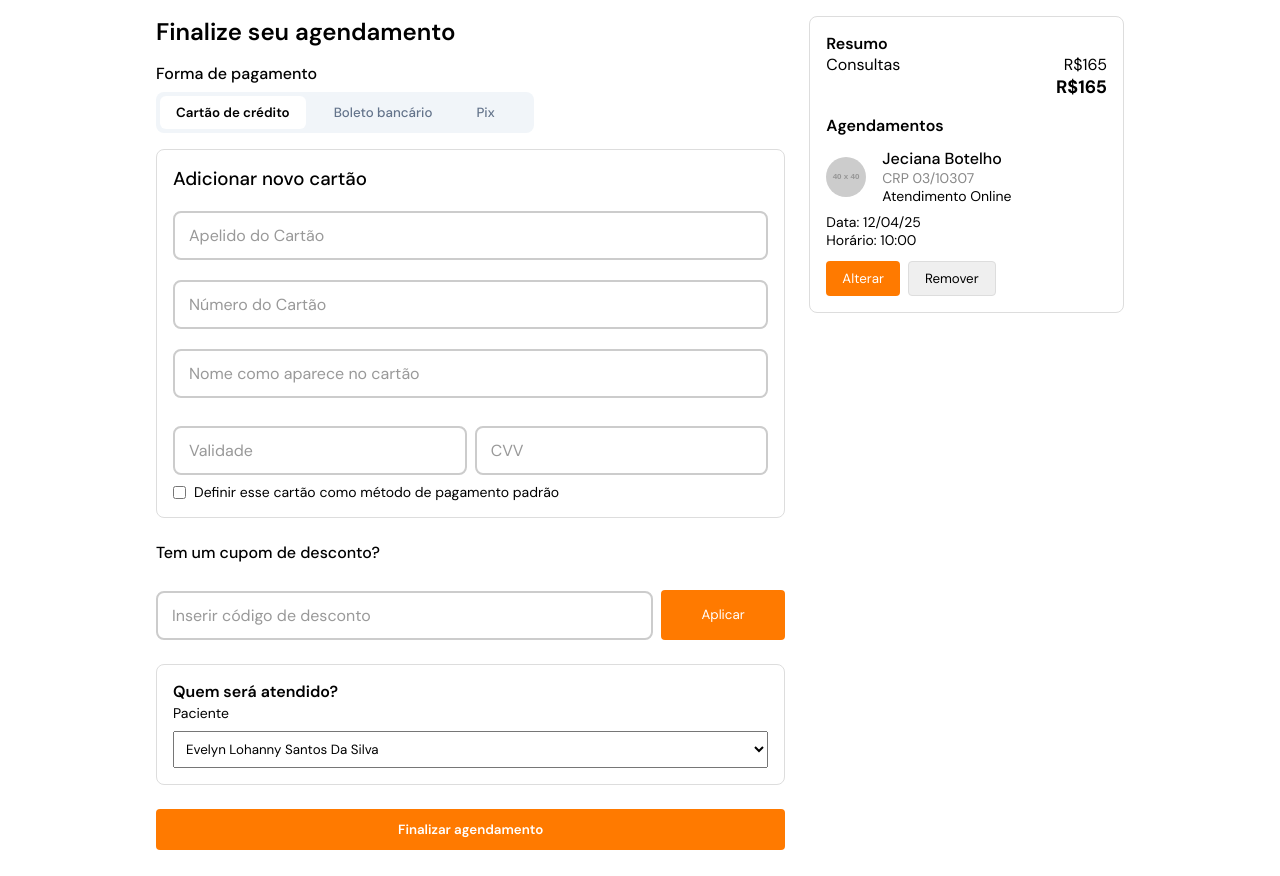
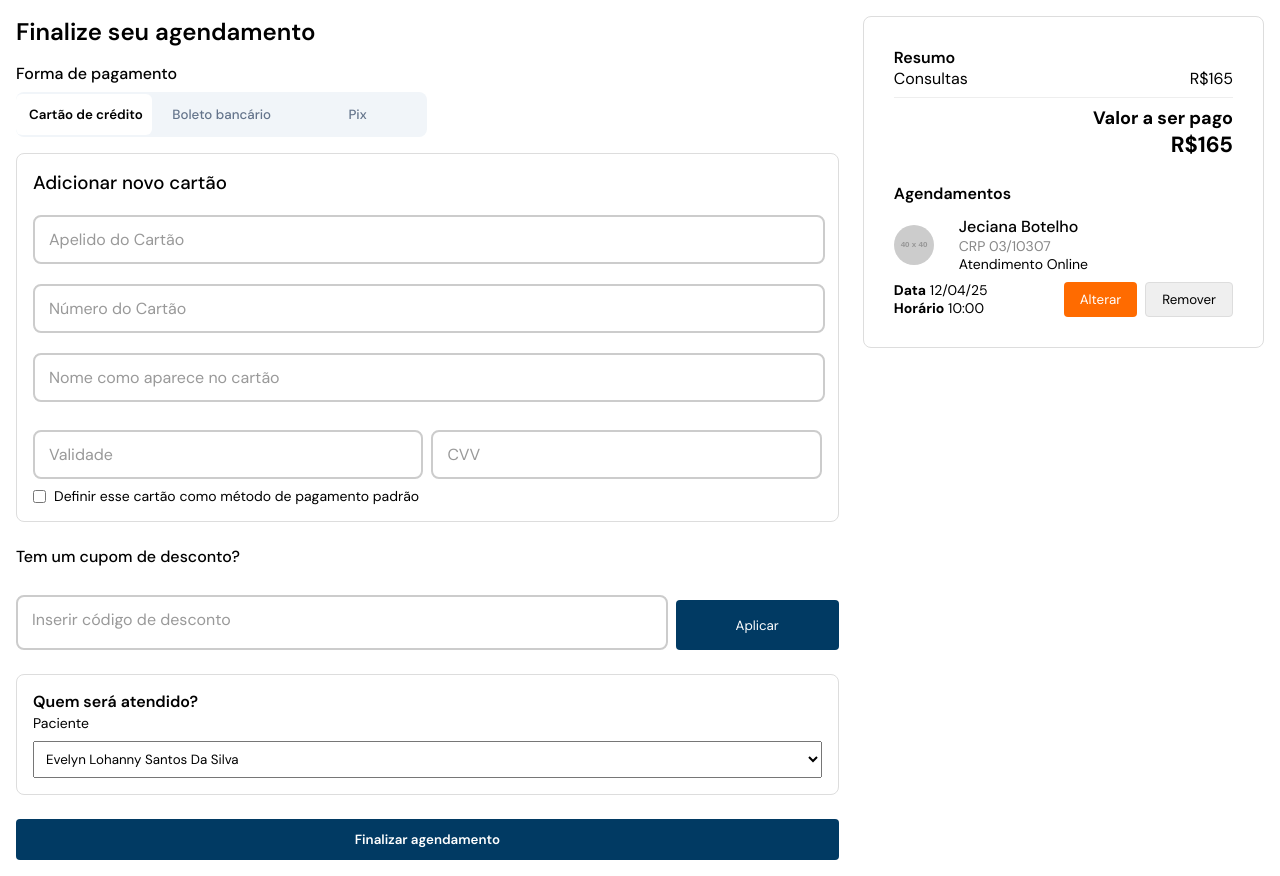
Before and after one commit to BrendaMaganeli/FutureMind-2.0, a React (Vite) app in the folder front/: page /pagamento in a window 1280 px wide. Built offline with nearby package versions, Linux system fonts and the light colour scheme.

Commit message:
tela de pagamento

```diff
--- a/front/src/pages/CSS/Pagamento.css
+++ b/front/src/pages/CSS/Pagamento.css
@@ -19,7 +19,7 @@
   }
 
   .floating-input input {
-    width: 186%;
+    width: 49.5em;
     padding: 16px 12px 8px;
     font-size: 16px;
     border: 2px solid #ccc;
@@ -29,7 +29,7 @@
   }
 
   .floating-input input:focus {
-    border-color: #ff7a00;
+    border-color: #013a63;
   }
 
   .floating-input label {
@@ -50,7 +50,7 @@
     top: -8px;
     left: 10px;
     font-size: 13px;
-    color: #ff7a00;
+    color: #013a63;
   }
 
 
@@ -59,11 +59,10 @@
     position: relative;
     margin-top: 20px;
     width: 100%;
-    max-width: 320px;
   }
 
   .floating-input-2 input {
-    width: 100%;
+    width: 24.4em;
     padding: 16px 12px 8px;
     font-size: 16px;
     border: 2px solid #ccc;
@@ -73,7 +72,7 @@
   }
 
   .floating-input-2 input:focus {
-    border-color: #ff7a00;
+    border-color: #013a63;
   }
 
   .floating-input-2 label {
@@ -94,7 +93,7 @@
     top: -8px;
     left: 10px;
     font-size: 13px;
-    color: #ff7a00;
+    color: #013a63;
   }
 
 
@@ -124,7 +123,7 @@
   }
 
   .cupom input:focus {
-    border-color: #ff7a00;
+    border-color: #013a63;
   }
 
   .cupom label {
@@ -145,7 +144,7 @@
     top: -8px;
     left: 10px;
     font-size: 13px;
-    color: #ff7a00;
+    color: #013a63;
   }
 
 
@@ -158,7 +157,7 @@
   }
 
   .floating-select select {
-    width: 100%;
+    width: 165%;
     padding: 16px 12px 8px;
     font-size: 16px;
     border: 2px solid #ccc;
@@ -170,7 +169,7 @@
   }
 
   .floating-select select:focus {
-    border-color: #ff7a00;
+    border-color: #013a63;
   }
 
   .floating-select label {
@@ -190,5 +189,97 @@
     top: -8px;
     left: 10px;
     font-size: 13px;
-    color: #ff7a00;
+    color: #013a63;
   }
+
+
+
+
+
+
+  .floating-input-3 {
+    position: relative;
+    margin-top: 20px;
+    width: 100%;
+    max-width: 320px;
+  }
+
+  .floating-input-3 input {
+    width: 165%;
+    padding: 16px 12px 8px;
+    font-size: 16px;
+    border: 2px solid #ccc;
+    border-radius: 8px;
+    outline: none;
+    transition: border-color 0.3s;
+  }
+
+  .floating-input-3 input:focus {
+    border-color: #013a63;
+  }
+
+  .floating-input-3 label {
+    position: absolute;
+    left: 12px;
+    top: 14px;
+    background: white;
+    padding: 0 4px;
+    color: #999;
+    font-size: 16px;
+    pointer-events: none;
+    transition: 0.2s ease all;
+  }
+
+  /* Quando o input está focado ou tem conteúdo */
+  .floating-input-3 input:focus + label,
+  .floating-input-3 input:not(:placeholder-shown) + label {
+    top: -8px;
+    left: 10px;
+    font-size: 13px;
+    color: #013a63;
+  }
+
+
+
+
+
+  .tabs-container {
+    position: relative;
+    display: flex;
+    width: 50%;
+    background-color: #f1f5f9;
+    border-radius: 8px;
+    padding: 2px;
+    overflow: hidden;
+    margin-bottom:2%;
+  }
+
+  .tab {
+    flex: 1;
+    z-index: 1;
+    background: none;
+    border: none;
+    padding: 12px 0;
+    font-weight: 500;
+    color: #64748b;
+    border-radius: 6px;
+    cursor: pointer;
+    transition: all 0.3s ease;
+  }
+
+  .tab.active {
+    color: #000;
+    font-weight: 600;
+  }
+
+  .slider {
+    position: absolute;
+    top: 2px;
+    bottom: 2px;
+    width: 33%;
+    background-color: white;
+    border-radius: 6px;
+    transition: left 0.3s ease;
+    z-index: 0;
+
+  }
--- a/front/src/pages/Pagamento.jsx
+++ b/front/src/pages/Pagamento.jsx
@@ -1,5 +1,6 @@
 import React, { useState } from "react";
 import './CSS/pagamento.css'
+
 export default function PagamentoConsulta() {
   const [pacienteSelecionado, setPacienteSelecionado] = useState("");
   const [mostrarModal, setMostrarModal] = useState(false);
@@ -36,26 +37,18 @@ export default function PagamentoConsulta() {
   };
 
   return (
-    <div style={{ maxWidth: "1000px", margin: "0 auto", padding: "16px", display: "grid", gridTemplateColumns: "2fr 1fr", gap: "24px" }}>
+    <div style={{ maxWidth: "1300px", margin: "0 auto", padding: "16px", display: "grid", gridTemplateColumns: "2fr 1fr", gap: "24px" }}>
       <div>
         <h2 style={{ fontSize: "24px", fontWeight: "600", marginBottom: "16px" }}>Finalize seu agendamento</h2>
 
         <p style={{ fontWeight: "500", marginBottom: "8px" }}>Forma de pagamento</p>
-        <div style={{ display: "flex", gap: "12px", marginBottom: "16px", backgroundColor: "#f1f5f9", borderRadius: "8px", padding: "4px", width: "60%" }}>
+        <div className="tabs-container">
+          <div className="slider" style={{ left: `${['cartao', 'boleto', 'pix'].indexOf(metodoSelecionado) * 33.333}%` }} />
           {[{ value: "cartao", label: "Cartão de crédito" }, { value: "boleto", label: "Boleto bancário" }, { value: "pix", label: "Pix" }].map((metodo) => (
             <button
               key={metodo.value}
               onClick={() => setMetodoSelecionado(metodo.value)}
-              style={{
-                backgroundColor: metodoSelecionado === metodo.value ? "white" : "transparent",
-                border: "none",
-                padding: "8px 16px",
-                borderRadius: "6px",
-                fontWeight: metodoSelecionado === metodo.value ? "600" : "500",
-                color: metodoSelecionado === metodo.value ? "black" : "#64748b",
-                cursor: "pointer",
-                transition: "all 0.3s ease"
-              }}
+              className={`tab ${metodoSelecionado === metodo.value ? 'active' : ''}`}
             >
               {metodo.label}
             </button>
@@ -65,26 +58,26 @@ export default function PagamentoConsulta() {
         {metodoSelecionado === "cartao" && (
           <div style={{ border: "1px solid #ddd", padding: "16px", borderRadius: "8px", marginBottom: "24px" }}>
             <h3 style={{ fontWeight: "500" }}>Adicionar novo cartão</h3>
-            <div class="floating-input">
-            <input type="text" id="nome" placeholder=" " required />
-            <label for="nome">Apelido do Cartão</label>
+            <div className="floating-input">
+              <input type="text" placeholder=" " required />
+              <label>Apelido do Cartão</label>
             </div>
-          <div class="floating-input">
-            <input type="text" id="nome" placeholder=" " required />
-            <label for="nome">Número do Cartão</label>
+            <div className="floating-input">
+              <input type="text" placeholder=" " required />
+              <label>Número do Cartão</label>
             </div>
-          <div class="floating-input">
-          <input type="text" id="nome" placeholder=" " required />
-          <label for="nome">Nome como aparece no cartão</label>
+            <div className="floating-input">
+              <input type="text" placeholder=" " required />
+              <label>Nome como aparece no cartão</label>
             </div>
             <div style={{ display: "flex", gap: "8px", marginTop: "8px" }}>
-          <div class="floating-input-2">
-          <input type="text" id="nome" placeholder=" " required />
-          <label for="nome">Validade</label>
+              <div className="floating-input-2">
+                <input type="text" placeholder=" " required />
+                <label>Validade</label>
               </div>
-        <div class="floating-input-2">
-          <input type="text" id="nome" placeholder=" " required />
-          <label for="nome">CVV</label>
+              <div className="floating-input-2">
+                <input type="text" placeholder=" " required />
+                <label>CVV</label>
               </div>
             </div>
             <div style={{ display: "flex", alignItems: "center", gap: "8px", marginTop: "8px" }}>
@@ -108,11 +101,11 @@ export default function PagamentoConsulta() {
 
         <p style={{ fontWeight: "500", marginBottom: "8px" }}>Tem um cupom de desconto?</p>
         <div style={{ display: "flex", gap: "8px", marginBottom: "24px", width: "100%" }}>
-        <div class="cupom">
-            <input type="text" id="nome" placeholder=" " required />
-            <label for="nome">Inserir código de desconto</label>
+          <div className="cupom">
+            <input type="text" placeholder=" " required />
+            <label>Inserir código de desconto</label>
           </div>
-          <button style={{ backgroundColor: "#ff7a00", color: "white", padding: " 8px 16px", border: "none", borderRadius: "4px", width: "20%", height: "50px", marginTop: "3%" }}>Aplicar</button>
+          <button style={{ backgroundColor: "#013a63", color: "white", padding: " 8px 16px", border: "none", borderRadius: "4px", width: "20%", height: "50px", marginTop: "3%" }}>Aplicar</button>
         </div>
 
         <div style={{ border: "1px solid #ddd", padding: "16px", borderRadius: "8px" }}>
@@ -133,43 +126,55 @@ export default function PagamentoConsulta() {
 
         {mostrarModal && (
           <div style={{ position: "fixed", top: 0, left: 0, width: "100%", height: "100%", backgroundColor: "rgba(0,0,0,0.5)", display: "flex", justifyContent: "center", alignItems: "center" }}>
-            <div style={{ backgroundColor: "white", padding: "24px", borderRadius: "8px", width: "400px" }}>
+            <div style={{ backgroundColor: "white", padding: "24px", borderRadius: "8px", width: "30%" }}>
               <div style={{ display: "flex", justifyContent: "space-between", alignItems: "center" }}>
                 <h3 style={{ fontSize: "18px", fontWeight: "600" }}>Cadastre um novo dependente!</h3>
                 <button onClick={() => setMostrarModal(false)} style={{ border: "none", background: "none", fontSize: "20px" }}>×</button>
               </div>
-              <input placeholder="Nome completo" style={{ width: "100%", padding: "8px", marginTop: "12px" }} />
-              <input placeholder="DD/MM/YYYY" style={{ width: "100%", padding: "8px", marginTop: "12px" }} />
-              <div class="floating-select">
-  <select id="genero" required>
+              <div className="floating-input-3">
+                <input type="text" placeholder=" " required />
+                <label>Nome Completo</label>
+              </div>
+              <div className="floating-input-3">
+                <input type="date" placeholder=" " required />
+                <label>Data de Nascimento</label>
+              </div>
+              <div className="floating-select">
+                <select required>
                   <option value="" disabled selected hidden></option>
                   <option value="masculino">Masculino</option>
                   <option value="feminino">Feminino</option>
                   <option value="outro">Outro</option>
                 </select>
-  <label for="genero">Gênero</label>
+                <label>Gênero</label>
               </div>
-              <button style={{ width: "100%", marginTop: "16px", backgroundColor: "#ff7a00", color: "white", padding: "10px", border: "none", borderRadius: "4px", fontWeight: "600" }}>Cadastrar</button>
+              <button style={{ width: "100%", marginTop: "16px", backgroundColor: "#013a63", color: "white", padding: "15px", border: "none", borderRadius: "4px", fontWeight: "600", fontSize: "1em" }}>Cadastrar</button>
             </div>
           </div>
         )}
 
-        <button onClick={handleFinalizar} style={{ width: "100%", marginTop: "24px", backgroundColor: "#ff7a00", color: "white", padding: "12px", border: "none", borderRadius: "4px", fontWeight: "600" }}>
+        <button onClick={handleFinalizar} style={{ width: "100%", marginTop: "24px", backgroundColor: "#013a63", color: "white", padding: "12px", border: "none", borderRadius: "4px", fontWeight: "600" }}>
           Finalizar agendamento
         </button>
       </div>
 
+      {/* COLUNA DIREITA (RESUMO + AGENDAMENTO) */}
       <div>
-        <div style={{ border: "1px solid #ddd", padding: "16px", borderRadius: "8px" }}>
+        <div style={{ border: "1px solid #ddd", padding: "30px", borderRadius: "8px" }}>
           <p style={{ fontWeight: "600" }}>Resumo</p>
-          <div style={{ display: "flex", justifyContent: "space-between" }}>
+          <div style={{ display: "flex", justifyContent: "space-between", marginBottom: "8px" }}>
             <span>Consultas</span>
             <span>R$165</span>
           </div>
-          <div style={{ fontWeight: "700", textAlign: "right", fontSize: "18px" }}>R$165</div>
+          <div style={{ borderTop: "1px solid #eee", margin: "8px 0" }}></div>
+          <div style={{ fontWeight: "700", textAlign: "right", fontSize: "18px" }}>
+            Valor a ser pago <br />
+            <span style={{ fontSize: "22px" }}>R$165</span>
+          </div>
 
+          <div style={{ marginTop: "24px" }}>
           <p style={{ fontWeight: "600", marginTop: "16px" }}>Agendamentos</p>
-          <div style={{ display: "flex", alignItems: "center", gap: "16px", marginTop: "12px" }}>
+          <div style={{ display: "flex", alignItems: "center", gap: "25px", marginTop: "12px" }}>
             <img src="https://via.placeholder.com/40" alt="Foto profissional" style={{ borderRadius: "9999px", width: "40px", height: "40px" }} />
             <div>
               <p style={{ fontWeight: "500" }}>Jeciana Botelho</p>
@@ -177,13 +182,16 @@ export default function PagamentoConsulta() {
               <p style={{ fontSize: "14px" }}>Atendimento Online</p>
             </div>
           </div>
-          <div style={{ fontSize: "14px", marginTop: "8px" }}>
-            <p>Data: 12/04/25</p>
-            <p>Horário: 10:00</p>
+          <div style={{ display: "flex", justifyContent: "space-between", alignItems: "center", marginTop: "8px" }}>
+            <div style={{ fontSize: "14px" }}>
+              <p><strong>Data</strong> 12/04/25</p>
+              <p><strong>Horário</strong> 10:00</p>
             </div>
-          <div style={{ display: "flex", gap: "8px", marginTop: "12px" }}>
-            <button style={{ backgroundColor: "#ff7a00", color: "white", padding: "8px 16px", border: "none", borderRadius: "4px" }}>Alterar</button>
+            <div style={{ display: "flex", gap: "8px" }}>
+              <button style={{ backgroundColor: "#ff6b00", color: "white", padding: "8px 16px", border: "none", borderRadius: "4px" }}>Alterar</button>
               <button onClick={handleRemoverAgendamento} style={{ padding: "8px 16px", border: "1px solid #ddd", borderRadius: "4px" }}>Remover</button>
+            </div>
+          </div>
           </div>
         </div>
       </div>
```
Lines whose indentation alone changed are shown as unchanged.
